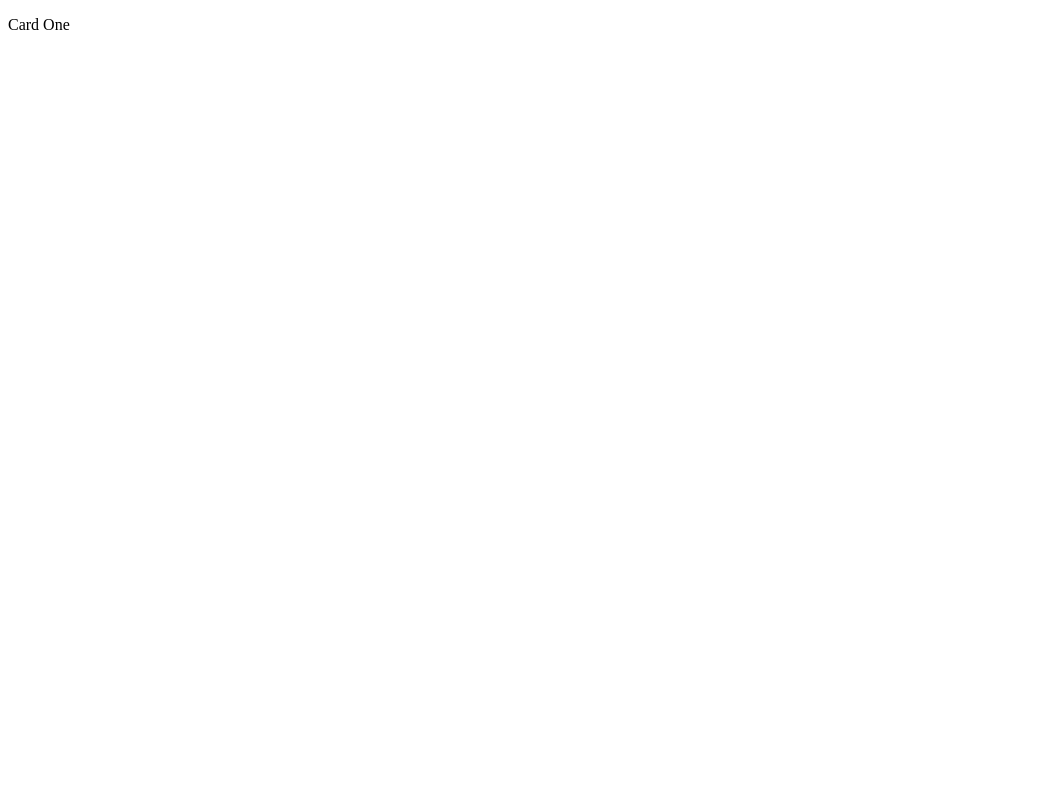
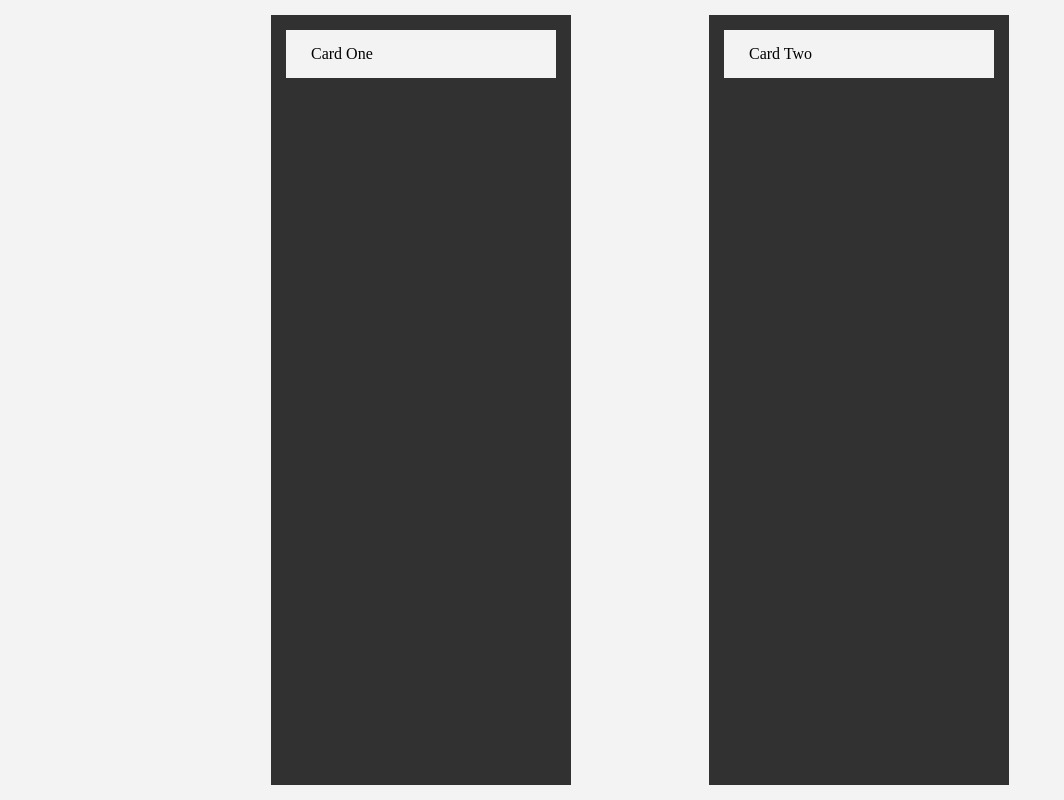
Before and after one commit to JoaquinValle/dragNdrop, a React (Create React App) app: page / in a window 1280 px wide. Shown: the whole page, without its empty margins (0-1064 px from the left). Built offline with nearby package versions, Linux system fonts and the light colour scheme.

Commit message:
feature: styling

```diff
--- a/src/App.js
+++ b/src/App.js
@@ -1,6 +1,7 @@
 import React from 'react';
 import Board from "./components/Board"
 import Card from "./components/Card"
+import "./main.css"
 
 function App() {
   return (
@@ -11,6 +12,11 @@
                     <p>Card One</p>
                 </Card>
             </Board>
+            <Board id="board-2" className="board">
+                <Card id="card-2" className="card" draggable="true">
+                    <p>Card Two</p>
+                </Card>
+            </Board>
         </main>
     </div>
   );
--- a/src/components/Board.js
+++ b/src/components/Board.js
@@ -1,6 +1,6 @@
 import React from "react";
 
-const Board = (props, { id, className }) => {
+const Board = (props) => {
   const drop = event => {
     event.preventDefault();
     const cardId = event.dataTransfer.getData("id");
@@ -16,7 +16,7 @@
   };
 
   return (
-    <div id={id} onDrop={drop} onDragOver={dragOver} className={className}>
+    <div id={props.id} onDrop={drop} onDragOver={dragOver} className={props.className}>
       {props.children}
     </div>
   );
--- a/src/components/Card.js
+++ b/src/components/Card.js
@@ -1,6 +1,6 @@
 import React from 'react'
 
-const Card = (props, { id, className, draggable }) => {
+const Card = (props) => {
 
     const dragStart = (event) => {
         const target = event.target
@@ -17,9 +17,9 @@
 
     return (
         <div
-            className={className}
-            id={id}
-            draggable={draggable}
+            className={props.className}
+            id={props.id}
+            draggable={props.draggable}
             onDragStart={dragStart}
             onDragOver={dragOver}
         >
--- a/src/main.css
+++ b/src/main.css
@@ -1,13 +1,35 @@
-body {
-  margin: 0;
-  font-family: -apple-system, BlinkMacSystemFont, 'Segoe UI', 'Roboto', 'Oxygen',
-    'Ubuntu', 'Cantarell', 'Fira Sans', 'Droid Sans', 'Helvetica Neue',
-    sans-serif;
-  -webkit-font-smoothing: antialiased;
-  -moz-osx-font-smoothing: grayscale;
+* {
+    margin: 0;
+    padding: 0;
+    box-sizing: border-box;
 }
 
-code {
-  font-family: source-code-pro, Menlo, Monaco, Consolas, 'Courier New',
-    monospace;
+body {
+    background-color: #F3F3F3;
 }
+
+.flexbox {
+    display:flex;
+    justify-content: space-between;
+    width: 100%;
+    max-width: 768px;
+    height: 100vh;
+    overflow: hidden;
+    margin: 0 auto;
+    padding: 15px;
+}
+
+.flexbox .board {
+    display: flex;
+    flex-direction: column;
+    width: 100%;
+    max-width: 300px;
+    background-color: #313131;
+    padding: 15px;
+}
+
+.flexbox .board .card {
+    padding: 15px 25px;
+    background-color: #F3F3F3;
+    cursor: pointer;
+}
```
